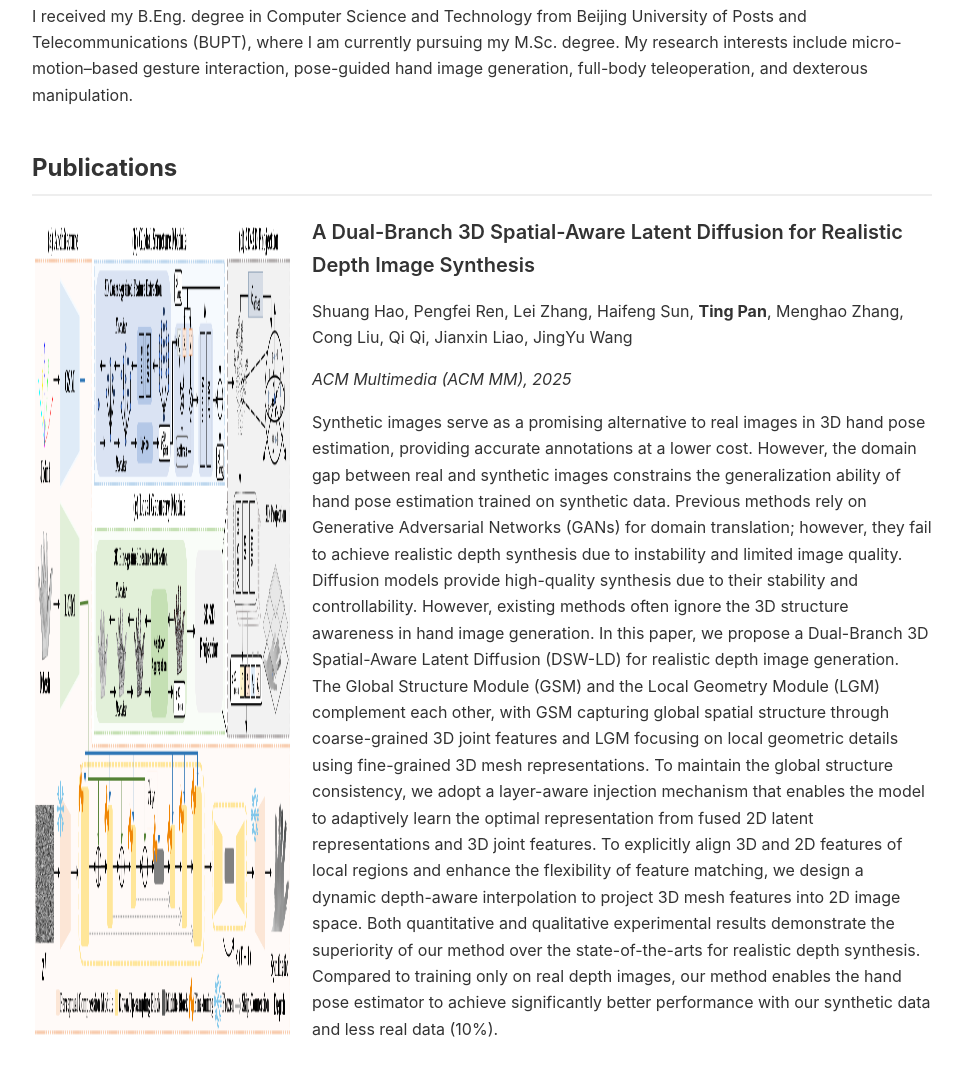
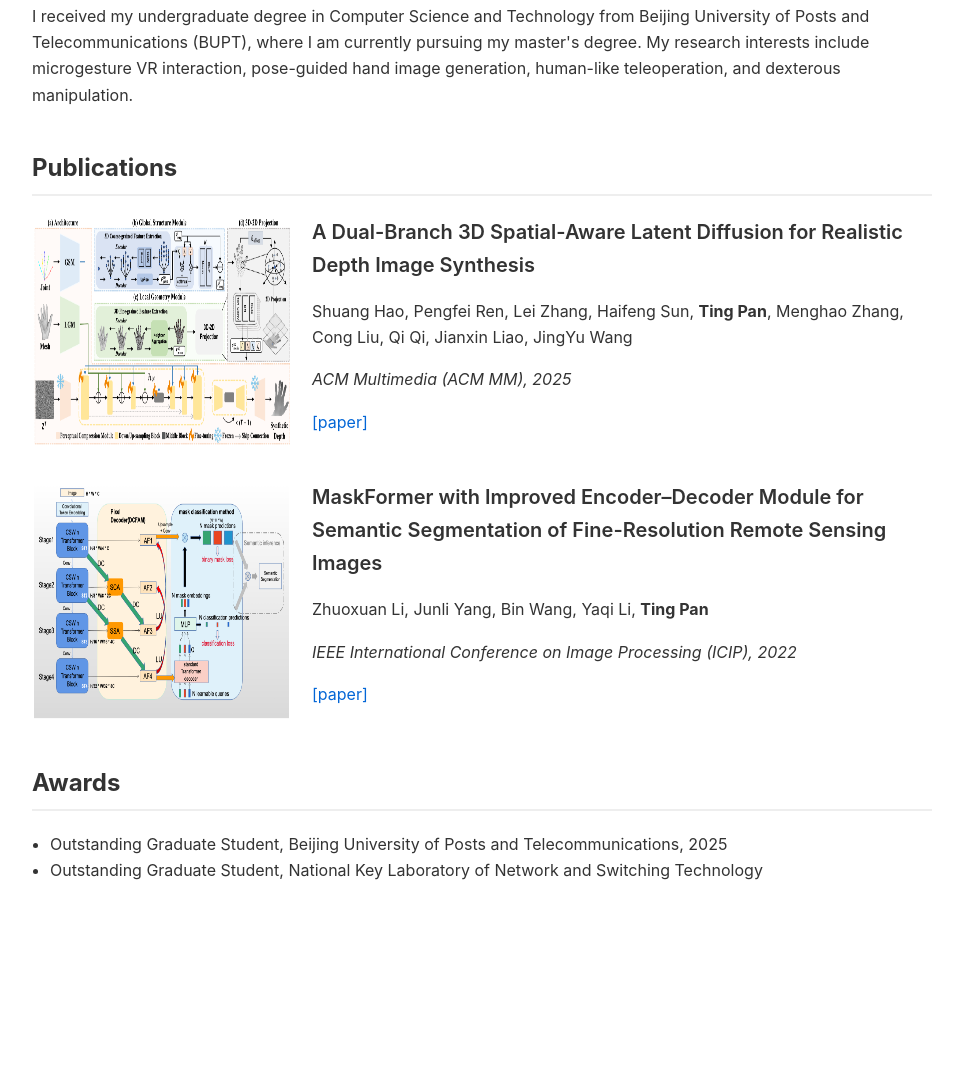
Before and after one commit to longshot-pting/longshot-pting.github.io, a plain HTML site: page index.html in a window 1280 px wide. Shown: the part 320-1400 px from the top of the page, without its empty margins (158-1120 px from the left). After the commit the page ends 1244 px from the top, so only its background shows below. Drawn offline with Linux system fonts and the light colour scheme.

Commit message:
Update index.html

```diff
--- a/index.html
+++ b/index.html
@@ -90,15 +90,13 @@
 
   <h2>About Me</h2>
   <p>
-    I received my B.Eng. degree in Computer Science and Technology from Beijing University of Posts and Telecommunications (BUPT),
-    where I am currently pursuing my M.Sc. degree. My research interests include micro-motion–based gesture interaction,
-    pose-guided hand image generation, full-body teleoperation, and dexterous manipulation.
+    I received my undergraduate degree in Computer Science and Technology from Beijing University of Posts and Telecommunications (BUPT), where I am currently pursuing my master's degree. My research interests include microgesture VR interaction, pose-guided hand image generation, human-like teleoperation, and dexterous manipulation.
   </p>
 
   <h2>Publications</h2>
 
   <!-- Paper 1: DSW-LD -->
-  <div class="paper">
+<div class="paper">
   <img src="dsw-ld.png" alt="Architecture of Dual-Branch 3D Spatial-Aware Latent Diffusion">
   <div>
     <p class="paper-title">
@@ -109,30 +107,16 @@
     </p>
     <p class="paper-venue">ACM Multimedia (ACM MM), 2025</p>
     <p>
-      Synthetic images serve as a promising alternative to real images in 3D hand pose estimation, providing accurate
-      annotations at a lower cost. However, the domain gap between real and synthetic images constrains the
-      generalization ability of hand pose estimation trained on synthetic data. Previous methods rely on Generative
-      Adversarial Networks (GANs) for domain translation; however, they fail to achieve realistic depth synthesis due to
-      instability and limited image quality. Diffusion models provide high-quality synthesis due to their stability and
-      controllability. However, existing methods often ignore the 3D structure awareness in hand image generation.
-      In this paper, we propose a Dual-Branch 3D Spatial-Aware Latent Diffusion (DSW-LD) for realistic depth image
-      generation. The Global Structure Module (GSM) and the Local Geometry Module (LGM) complement each other, with GSM
-      capturing global spatial structure through coarse-grained 3D joint features and LGM focusing on local geometric
-      details using fine-grained 3D mesh representations. To maintain the global structure consistency, we adopt a
-      layer-aware injection mechanism that enables the model to adaptively learn the optimal representation from fused
-      2D latent representations and 3D joint features. To explicitly align 3D and 2D features of local regions and
-      enhance the flexibility of feature matching, we design a dynamic depth-aware interpolation to project 3D mesh
-      features into 2D image space. Both quantitative and qualitative experimental results demonstrate the superiority
-      of our method over the state-of-the-arts for realistic depth synthesis. Compared to training only on real depth
-      images, our method enables the hand pose estimator to achieve significantly better performance with our synthetic
-      data and less real data (10%).
+      <a href="https://dl.acm.org/doi/pdf/10.1145/3746027.3755290" target="_blank">[paper]</a>
+      <!-- 若有 code / project 页面，可增加，例如： -->
+      <!-- <a href="https://github.com/your-repo">[code]</a> <a href="https://your-project-page">[project]</a> -->
     </p>
   </div>
 </div>
 
 
   <!-- Paper 2: CADA-MaskFormer -->
-  <div class="paper">
+<div class="paper">
   <img src="cada-maskformer.png" alt="Architecture of CADA-MaskFormer">
   <div>
     <p class="paper-title">
@@ -143,20 +127,8 @@
     </p>
     <p class="paper-venue">IEEE International Conference on Image Processing (ICIP), 2022</p>
     <p>
-      In 2021, the Transformer-based models have demonstrated extraordinary achievement in the field of computer vision.
-      Among which, MaskFormer, a Transformer-based model adopting the mask classification method, is an outstanding
-      model in both semantic segmentation and instance segmentation. Considering the specific characteristics of
-      semantic segmentation of remote sensing images (RSIs), we design CADA-MaskFormer (a mask classification-based
-      model with Cross-Shaped Window self-Attention and Densely connected feature Aggregation) based on MaskFormer by
-      improving its encoder and pixel decoder. Concretely, the mask classification that generates one or even more masks
-      for specific category to perform the elaborate segmentation is especially suitable for handling the characteristic
-      of large within-class and small between-class variance of RSIs. Furthermore, we apply the Cross-Shaped Window
-      self-attention mechanism to model the long-range context information contained in RSIs at maximum extent without
-      the increasing of computational complexity. In addition, the Densely Connected Feature Aggregation Module (DCFAM)
-      is used as the pixel decoder to incorporate multi-level feature maps from the encoder to get a finer semantic
-      segmentation map. Extensive experiments conducted on two remotely sensed semantic segmentation datasets Potsdam
-      and Vaihingen achieve 91.88% and 91.01% in OA index respectively, outperforming most of competitive models
-      designed for RSIs.
+      <a href="https://ieeexplore.ieee.org/stamp/stamp.jsp?tp=&arnumber=9897888" target="_blank">[paper]</a>
+      <!-- 如有 code / project link，可按需添加 -->
     </p>
   </div>
 </div>
```
